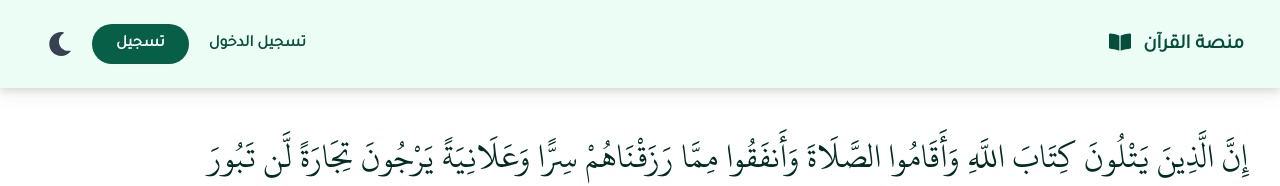
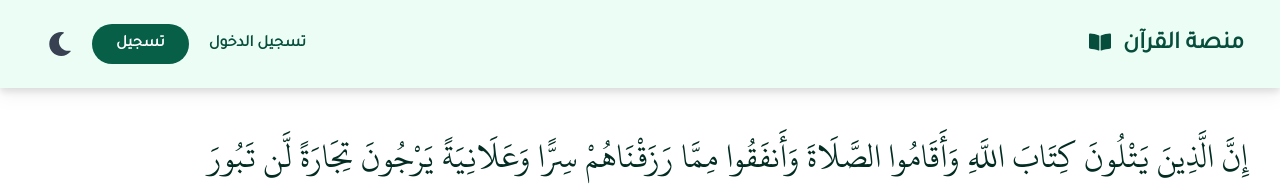
Before and after one commit to MahoDev/QuranHub, a React (Vite) app: page / in a window 1280 px wide. Shown: the top 186 px of the page. Built offline with nearby package versions, Linux system fonts and the light colour scheme; no server answers.

Commit message:
minor fix

```diff
--- a/src/components/Navbar.jsx
+++ b/src/components/Navbar.jsx
@@ -14,7 +14,7 @@ function Navbar({ isDarkMode, onDarkModeChange, currentUser }) {
       <ul className="flex justify-between items-center pt-4 pb-4 text-emerald-900 dark:text-white">
         <li className="font-extrabold ">
           <Link to="/">
-            <span className="text-xl mx-1">منصة القرآن</span>
+            <span className="text-2xl mx-1">منصة القرآن</span>
             <FaBookOpen className="inline-block pr-2 mb-1" size="30" />
           </Link>
         </li>
```
Also changed, not shown: public/robots.txt, 1 other file (tests, documents, lock files or other folders).
